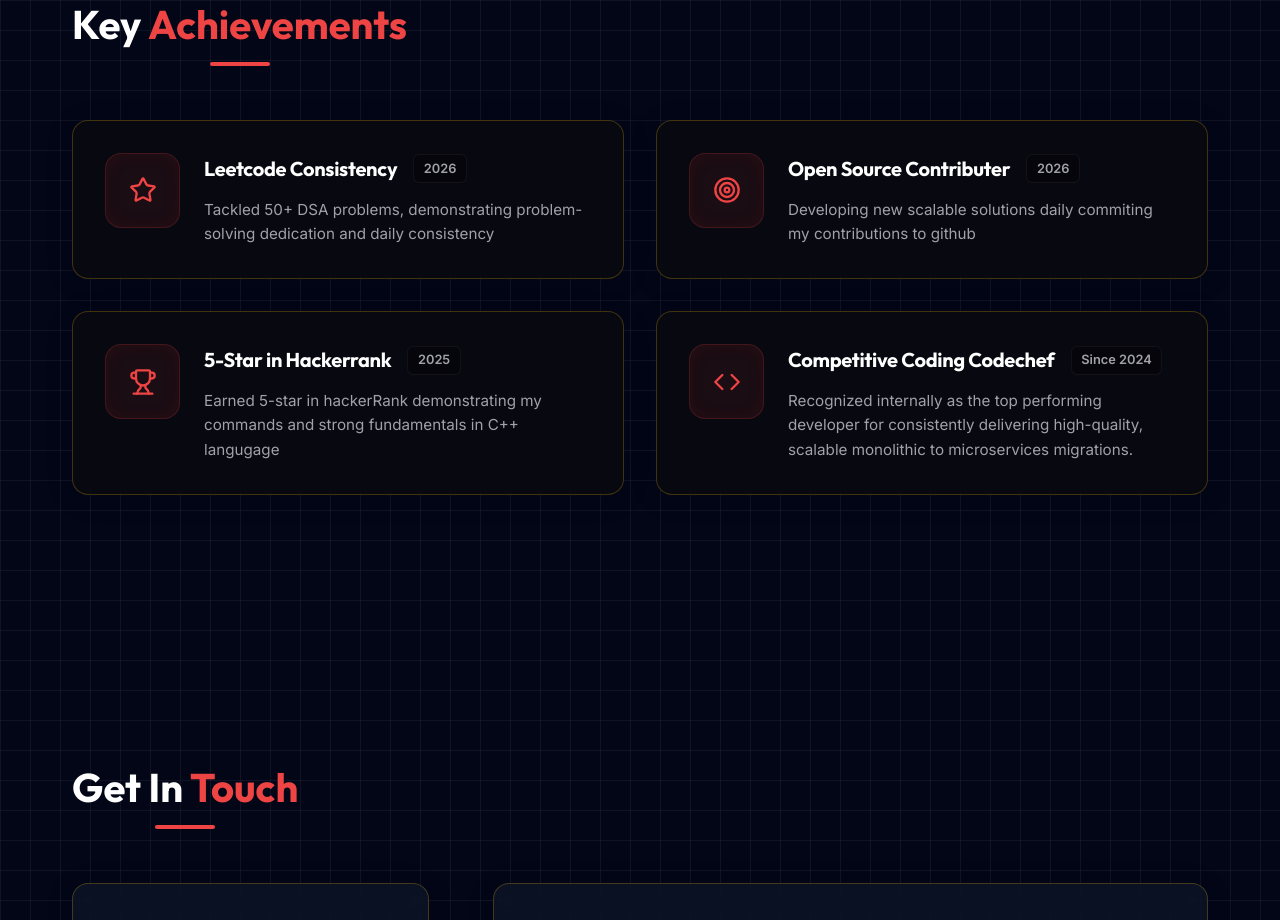
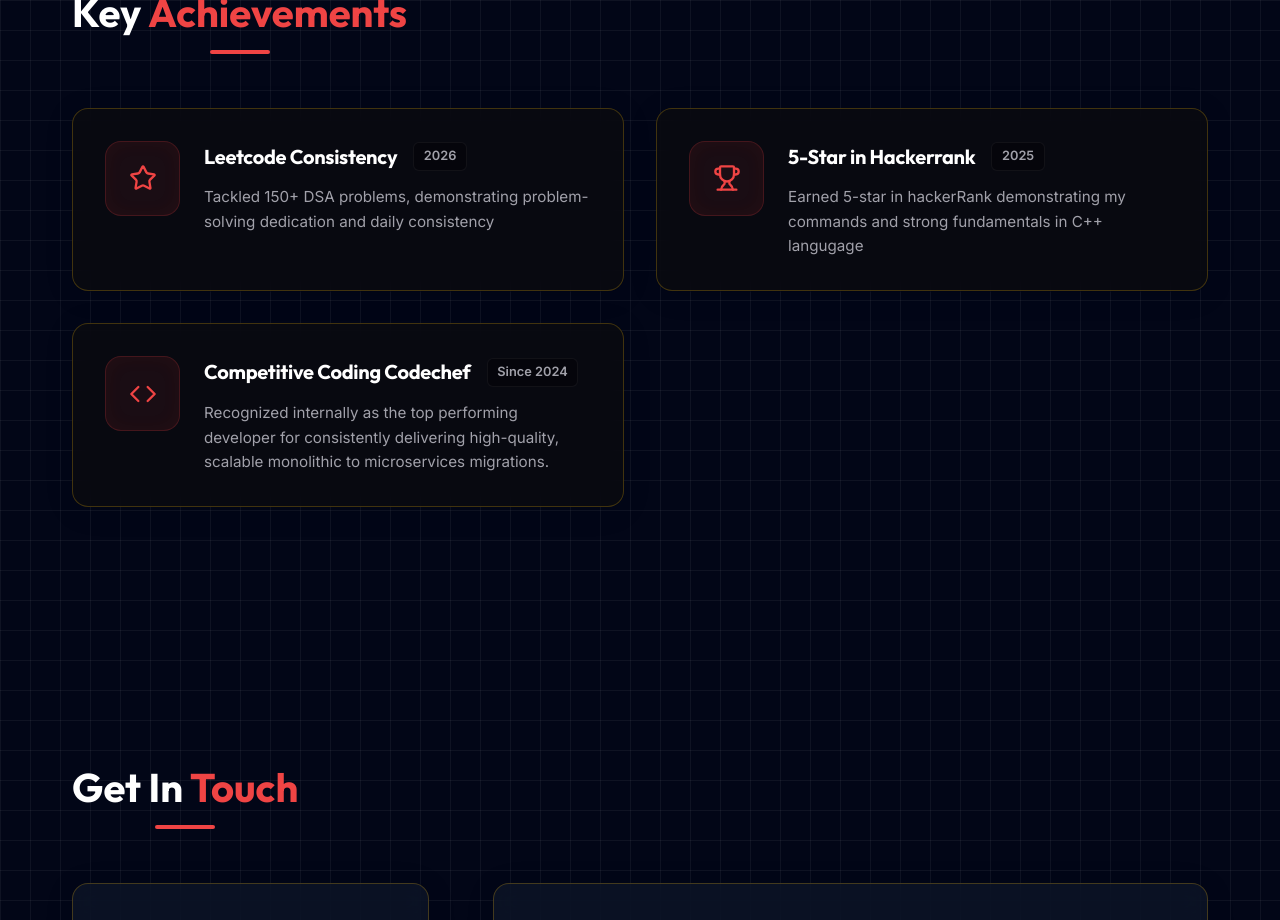
Before and after one commit to jay-prakash-kumar/Portfolio, a React (Vite) app: page / in a window 1280 px wide. Shown: the part 7200-8120 px from the top of the page. Built offline with nearby package versions, Linux system fonts and the light colour scheme.

Commit message:
updated achievements description and commented out open source contributor entry

```diff
--- a/src/components/Achievements.jsx
+++ b/src/components/Achievements.jsx
@@ -7,15 +7,15 @@
     {
       title: 'Leetcode Consistency',
       year: '2026',
-      desc: 'Tackled 50+ DSA problems, demonstrating problem-solving dedication and daily consistency',
+      desc: 'Tackled 150+ DSA problems, demonstrating problem-solving dedication and daily consistency',
       icon: <Star size={28} className="text-highlight" />
     },
-    {
-      title: 'Open Source Contributer',
-      year: '2026',
-      desc: 'Developing new scalable solutions daily commiting my contributions to github',
-      icon: <Target size={28} className="text-highlight" />
-    },
+    // {
+    //   title: 'Open Source Contributer',
+    //   year: '2026',
+    //   desc: 'Developing new scalable solutions daily commiting my contributions to github',
+    //   icon: <Target size={28} className="text-highlight" />
+    // },
         {
       title: '5-Star in Hackerrank ',
       year: '2025',
```
